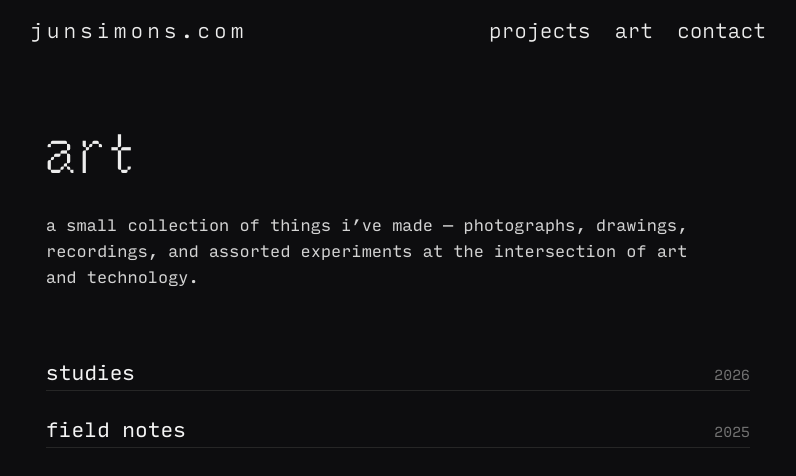
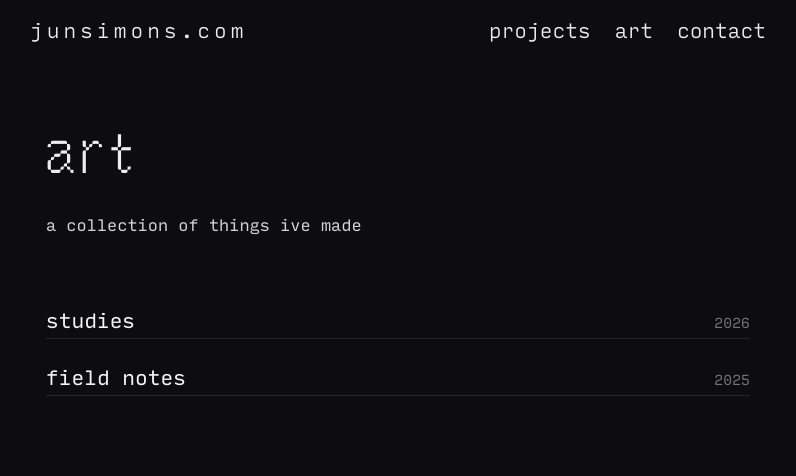
Before and after one commit to jun-simons/personal-deployed, a Next.js app: page /art in a window 1280 px wide. Shown: the top 476 px of the page, without its empty margins (242-1038 px from the left). Built offline with nearby package versions, Linux system fonts and the light colour scheme.

Commit message:
update desc

```diff
--- a/src/app/art/page.tsx
+++ b/src/app/art/page.tsx
@@ -10,9 +10,7 @@ export default function ArtIndex() {
           art
         </h1>
         <p className="font-monoreg text-base text-neutral-300 leading-relaxed max-w-prose">
-          a small collection of things i&rsquo;ve made &mdash; photographs,
-          drawings, recordings, and assorted experiments at the intersection of
-          art and technology.
+          a collection of things ive made
         </p>
       </header>
 
```
